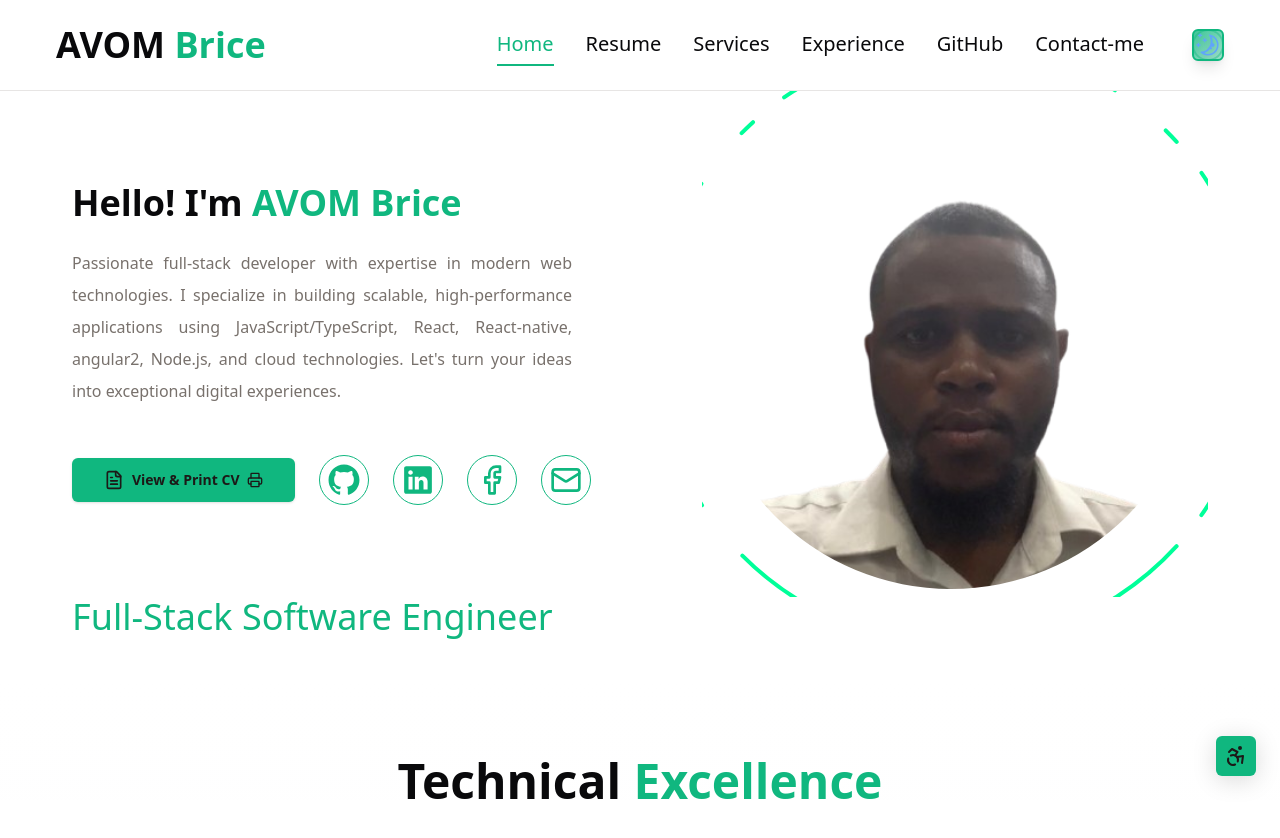
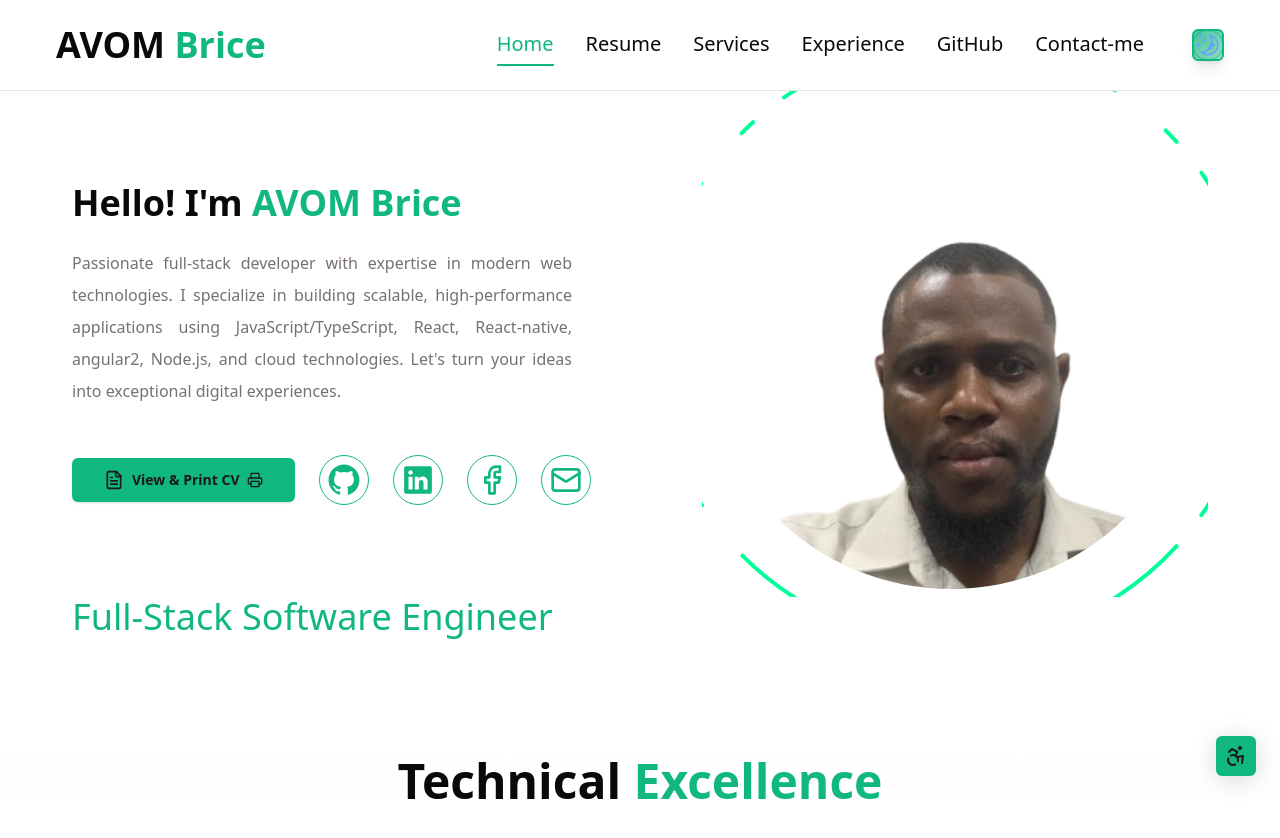
Before and after one commit to frckbrice/my_portfolio, a Next.js app: page / in a window 1280 px wide. Shown: the top 838 px of the page. Built offline with nearby package versions, Linux system fonts and the light colour scheme.

Commit message:
fix: remove .vercel directory to resolve Vercel deployment issues

```diff
--- a/src/components/features/home-page/components/photo.tsx
+++ b/src/components/features/home-page/components/photo.tsx
@@ -33,7 +33,7 @@ export function Photos() {
                      "
         >
           <Image
-            src="/assets/images/moi_3.png"
+            src="/assets/images/moi_4-.png"
             alt="avom brice"
             className="object-cover rounded-full border-none"
             fill
```
Also changed, not shown: public/assets/images/moi_4-.png (added).
